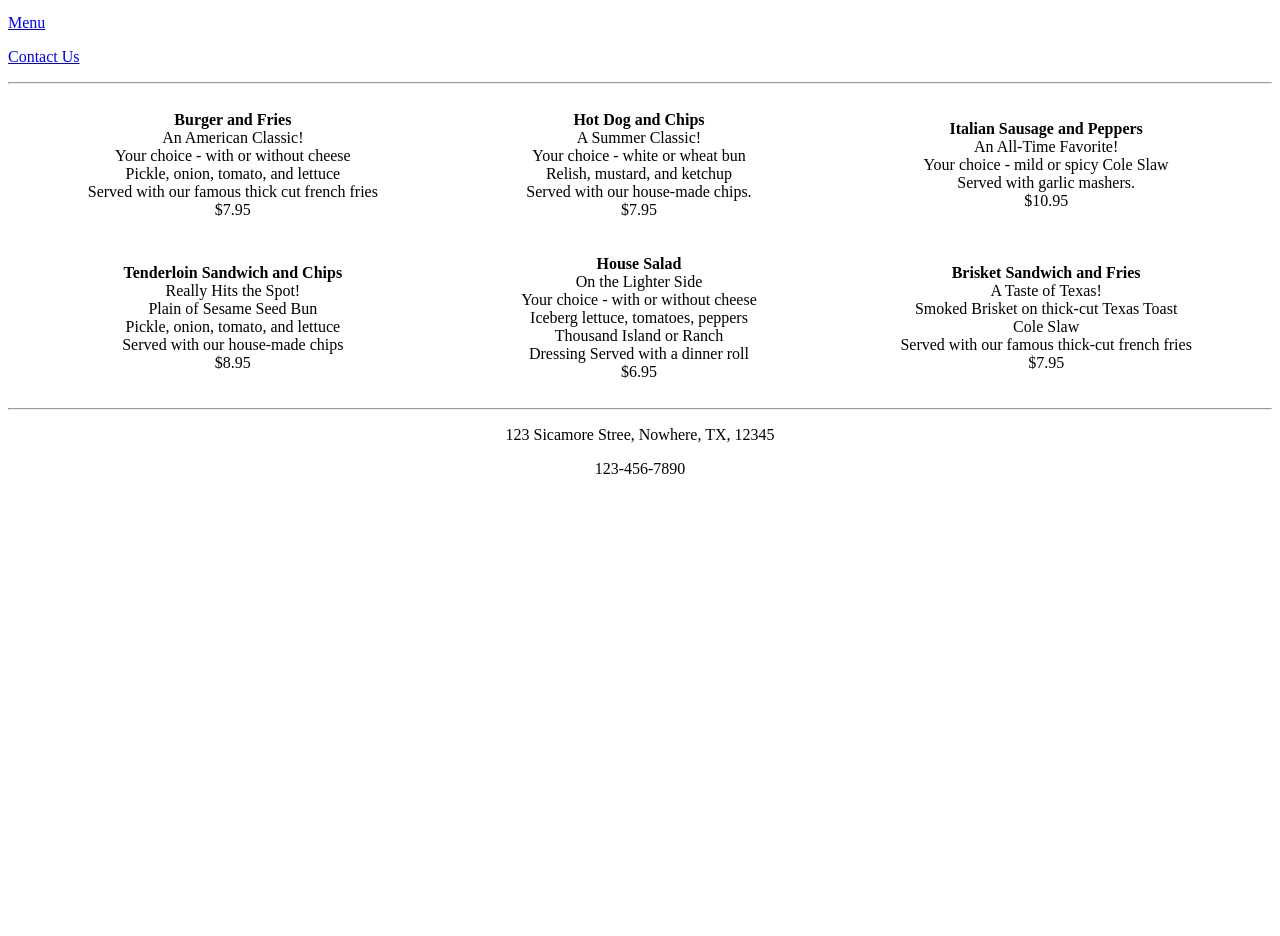
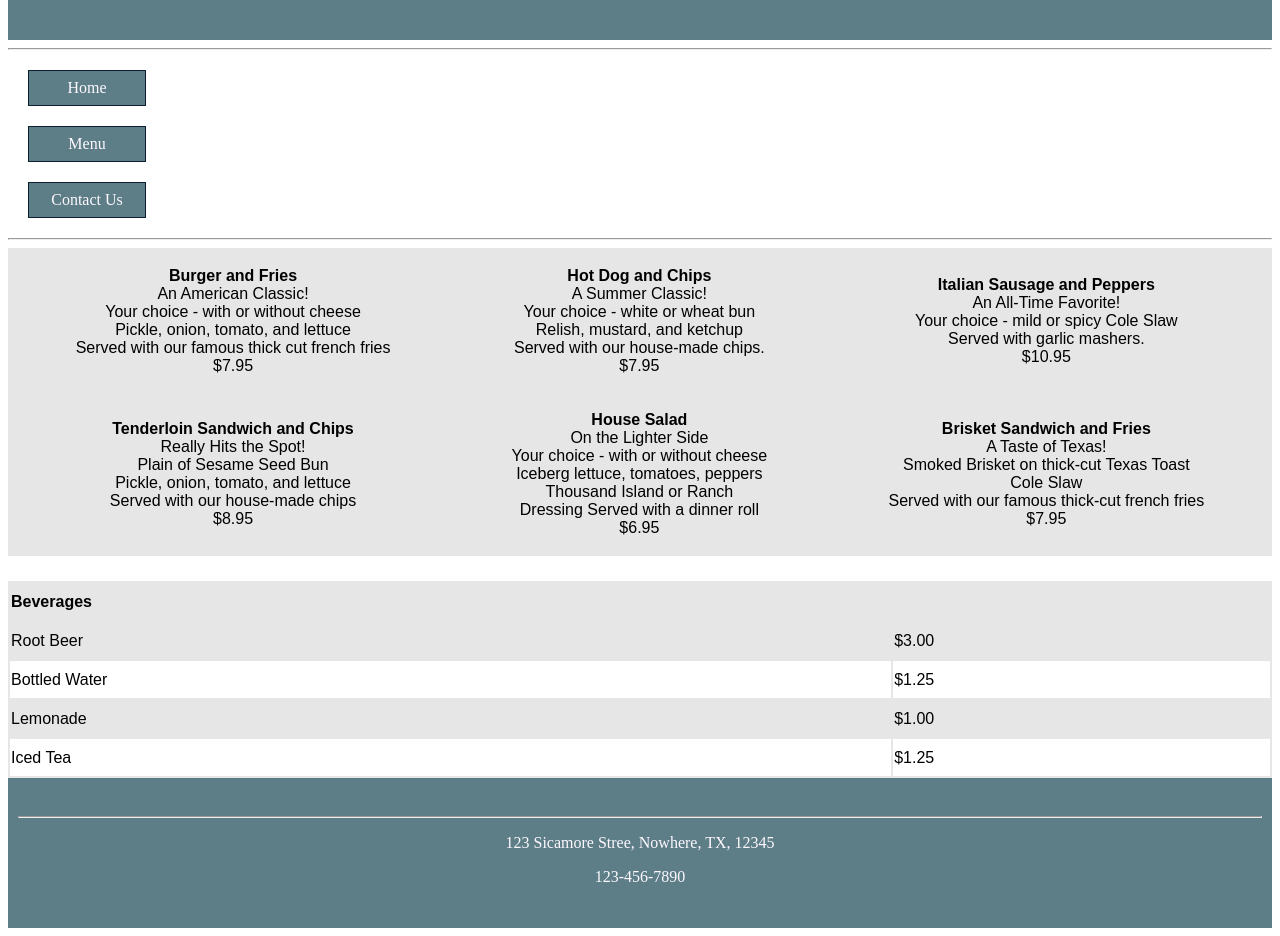
Before and after one commit to jonbrowndeveloper/restaurant-site, a plain HTML site: page menu.html in a window 1280 px wide. Shown: the part 118-1054 px from the top of the page. Before the commit the page ends 800 px from the top, so only its background shows below. Drawn offline with Linux system fonts and the light colour scheme.

Commit message:
changes for restaurant site 2

```diff
--- a/menu.html
+++ b/menu.html
@@ -9,11 +9,49 @@ Most recent revision: 10-18-2019
 <html lang="en">
 <head>
 	<title>Uber Fancy Restaurant</title>
+
+	<link href="styles/restaurantStyles.css" rel="stylesheet" type="text/css" />
+
+	<style>
+		table#meals {
+			width: 100%;
+			background-color: #e6e6e6;
+			text-align: center;
+			font-family: sans-serif;
+		}
+		strong#meals {
+			font-size: 1.5em;
+		}
+
+		.beverages
+		{
+			width: 100%;
+			background-color: #e6e6e6;
+			text-align: left;
+			margin-top: 25px;
+			font-family: sans-serif;
+		}
+
+		.beverages tr
+		{
+			line-height: 35px;
+		}
+
+		.beverages tbody tr:nth-child(even) {
+		  background-color: white;
+		}
+
+		.beverages tbody tr:nth-child(odd) {
+		  background-color: #e6e6e6;
+		}
+
+	</style>
+
 </head>
 <body>
 
 	<header>
-		<h1 align="center">Uber Fancy Restaurant</h1>
+		<h1>Uber Fancy Restaurant</h1>
 	</header>
 
 	<nav>
@@ -25,10 +63,10 @@ Most recent revision: 10-18-2019
 	</nav>
 
 	<section id="main">
-		<table width="100%">
+		<table id="meals">
 			<tr>
 				<td>
-					<p align="center">
+					<p>
 						<strong>Burger and Fries</strong>
 						<br>
 						An American Classic!
@@ -39,7 +77,7 @@ Most recent revision: 10-18-2019
 					</p>
 				</td>
 				<td>
-					<p align="center">
+					<p>
 						<strong>Hot Dog and Chips</strong>
 						<br>
 						A Summer Classic!
@@ -50,7 +88,7 @@ Most recent revision: 10-18-2019
 					</p>
 				</td>
 				<td>
-					<p align="center">
+					<p>
 						<strong>Italian Sausage and Peppers</strong>
 						<br>
 						An All-Time Favorite!
@@ -63,7 +101,7 @@ Most recent revision: 10-18-2019
 			</tr>
 			<tr>
 				<td>
-					<p align="center">
+					<p>
 						<strong>Tenderloin Sandwich and Chips</strong>
 						<br>
 						Really Hits the Spot!
@@ -74,7 +112,7 @@ Most recent revision: 10-18-2019
 					</p>
 				</td>
 				<td>
-					<p align="center">
+					<p>
 						<strong>House Salad</strong>
 						<br>
 						On the Lighter Side
@@ -85,7 +123,7 @@ Most recent revision: 10-18-2019
 					</p>
 				</td>
 				<td>
-					<p align="center">
+					<p>
 						<strong>Brisket Sandwich and Fries</strong>
 						<br>
 						A Taste of Texas!
@@ -99,11 +137,39 @@ Most recent revision: 10-18-2019
 		</table>
 	</section>
 
-	<footer>
-		<hr />
-		<p align="center">123 Sicamore Stree, Nowhere, TX, 12345</p>
-		<p align="center">123-456-7890</p>
-	</footer>
+	<section>
+		<table class="beverages">
+			<thead>
+				<tr colspan="2">
+					<th>Beverages</th>
+				</tr>
+			</thead>
+			<tbody>
+				<tr>
+					<td>Root Beer</td>
+					<td>$3.00</td>
+				</tr>
+				<tr>
+					<td>Bottled Water</td>
+					<td>$1.25</td>
+				</tr>
+				<tr>
+					<td>Lemonade</td>
+					<td>$1.00</td>
+				</tr>
+				<tr>
+					<td>Iced Tea</td>
+					<td>$1.25</td>
+				</tr>
+			</tbody>
+		</table>
+	<table>
 
-</body>
-</html>
+		<footer>
+			<hr />
+			<p>123 Sicamore Stree, Nowhere, TX, 12345</p>
+			<p>123-456-7890</p>
+		</footer>
+
+	</body>
+	</html>
--- /dev/null
+++ b/styles/restaurantStyles.css
@@ -0,0 +1,46 @@
+header, footer {
+	background-color: #5d7d87;
+	color: #fef9ff;
+	height: 100px;
+	text-align: center;
+	padding: 30px 10px 20px 10px;
+}
+
+header {
+	font-family: Helvetica Neue,Helvetica,Arial,sans-serif;
+}
+
+#home-main {
+	background-color: #d1e0e0;
+	text-align: center;
+	padding-top: 16px;
+	padding-bottom: 16px;
+}
+
+nav a {
+	background-color: #5d7d87;
+	color: #fef9ff;
+	padding: 8px;
+	border: thin solid #0d1f2d;
+	text-decoration: none;
+	text-align: center;
+	display: block;
+	margin: 20px;
+	width: 100px;
+}
+
+nav a:hover {
+	background-color: #fef9ff;
+	color: #5b7d87;
+}
+nav a:active {
+	font-weight: bold;
+}
+
+nav a:visited {
+	color: #e4c3ad;
+}
+
+.clear-float {
+    clear: both;
+}
```
Also changed, not shown: contact.html (+75 -3 lines), index.html (+14 -7 lines), 2 other files.
